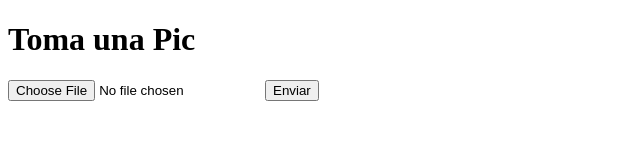
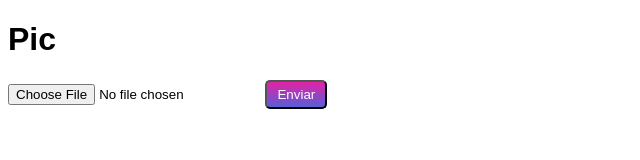
Before and after one commit to everitosan/PIC, a website: page html/index.html in a window 1280 px wide. Shown: the whole page, without its empty margins (0-640 px from the left). Drawn offline with Linux system fonts and the light colour scheme.

Commit message:
feat: basic upload

```diff
--- a/html/index.html
+++ b/html/index.html
@@ -4,12 +4,26 @@
     <meta charset="UTF-8">
     <meta name="viewport" content="width=device-width, initial-scale=1.0">
     <title>Pic</title>
+    <style>
+        body, html {
+            font-family: Arial, Helvetica, sans-serif;
+        }
+        #button {
+            display: inline-block;
+            border-radius: 5px;
+            padding: 5px 10px;
+            background: linear-gradient( #e323a5, #575dd8 );
+            color: white;
+            cursor: pointer;
+        }
+    </style>
 </head>
 <body>
-    <h1>Toma una Pic</h1>
-    <form method='post' action='/api/pictures' enctype='multipart/form-data' >
-        <input type="file" name='image' id='image' accept="image/*;captture=camera" />
-        <button> Enviar </button>
+    <h1>Pic</h1>
+    <form id='form' method='post' action='/api/pictures' enctype='multipart/form-data' >
+        <input type='file' name='image' id='image' accept="image/*;captture=camera" />
+        <input type='submit' id='button' value='Enviar' >
     </form>
+
 </body>
 </html>
```
